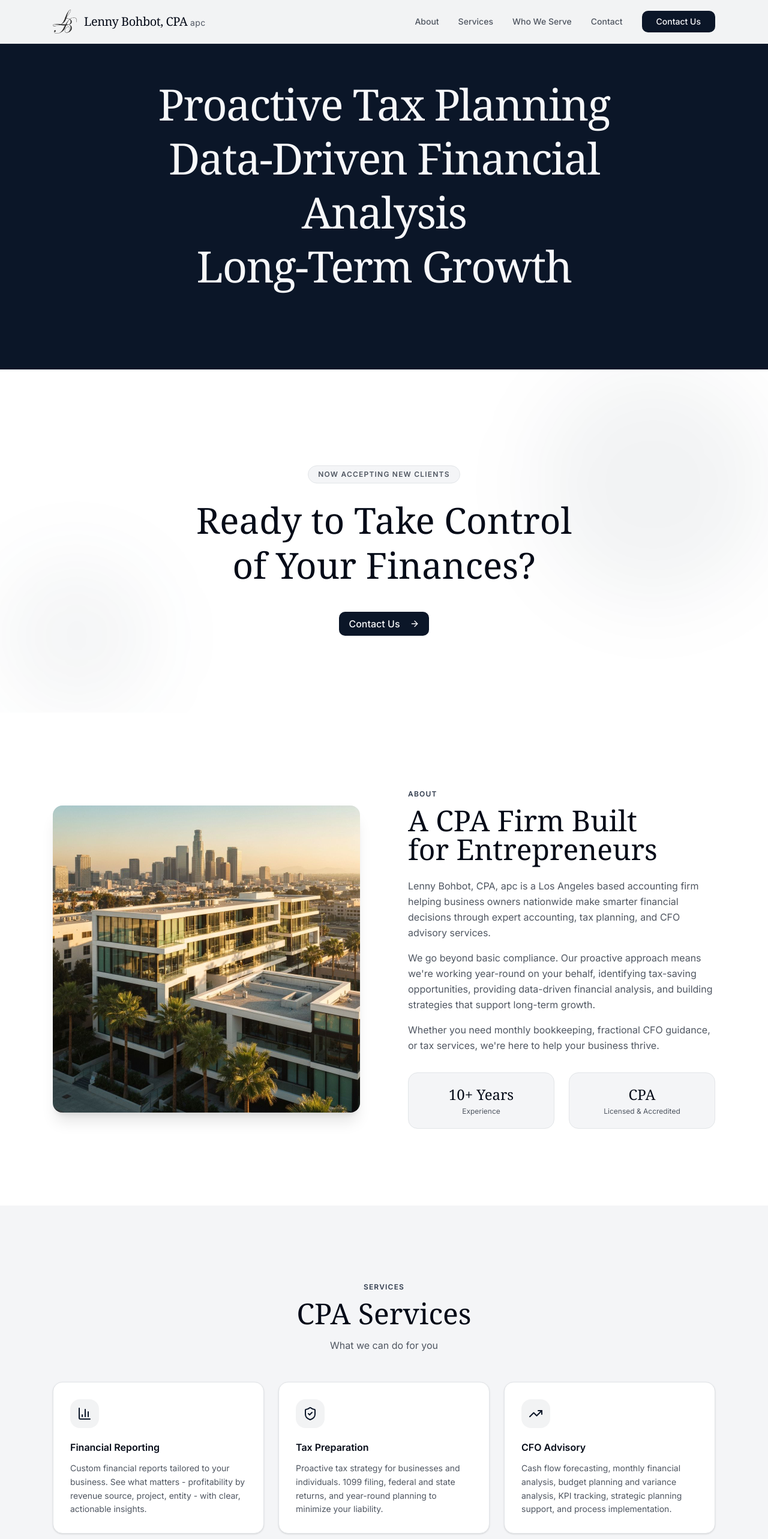
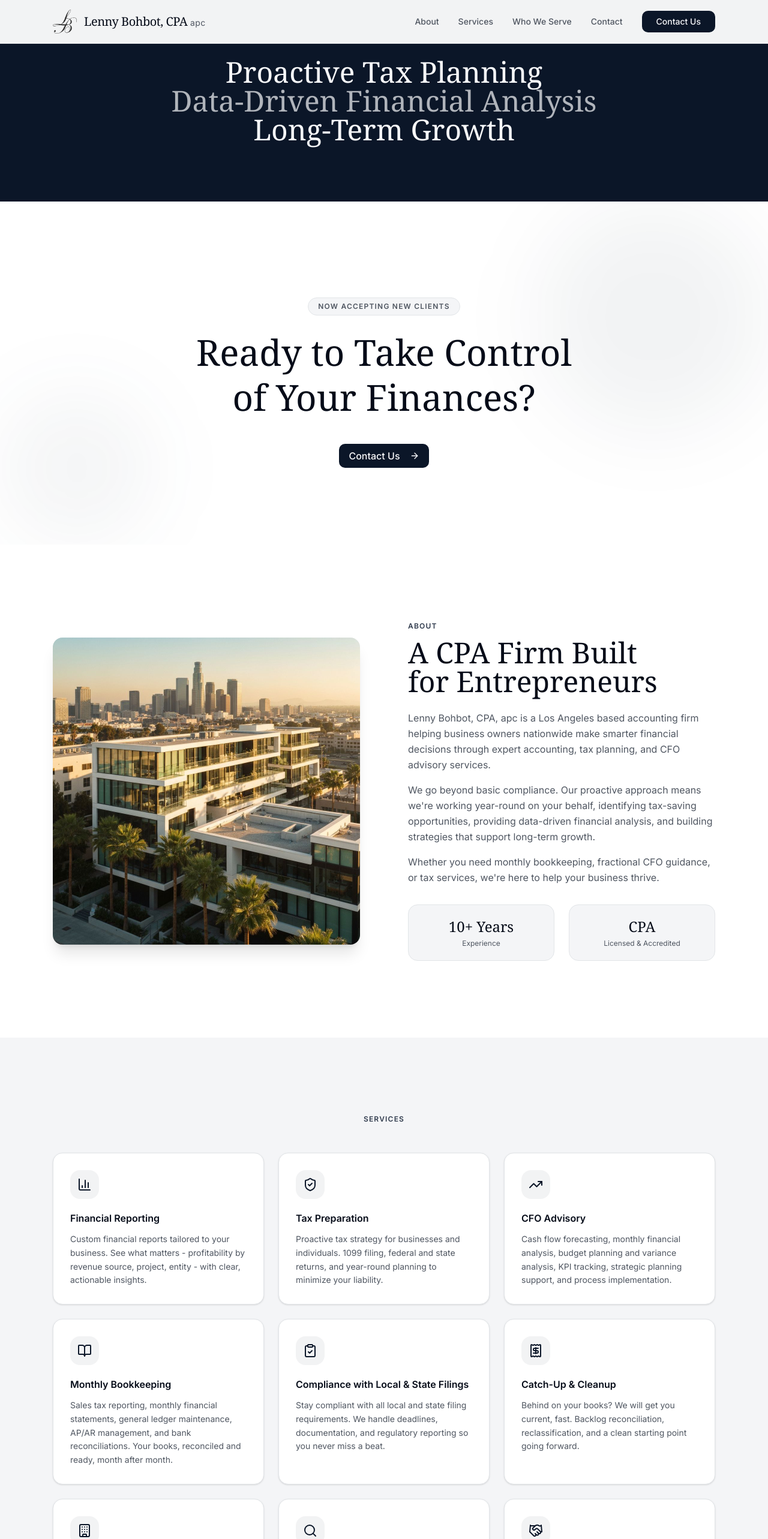
Before and after one commit to emmabohbot1998-dot/v0-cpa-landing-page, a Next.js app: page / in a window 1280 px wide. Shown: the top 2566 px of the page at 60% size. Built offline with nearby package versions, Linux system fonts and the light colour scheme; a web font is replaced by a local one.

Commit message:
Restored v40: fix: replace em dashes with commas and hyphens
Standardize text formatting across multiple components.

```diff
--- a/components/cta-banner.tsx
+++ b/components/cta-banner.tsx
@@ -1,11 +1,11 @@
 export function CtaBanner() {
   return (
-    <section className="bg-primary py-24 lg:py-32">
-      <div className="mx-auto max-w-5xl px-6 text-center">
-        <h2 className="font-serif text-4xl font-normal leading-tight tracking-tight text-primary-foreground md:text-5xl lg:text-7xl text-balance">
+    <section className="bg-primary py-20 lg:py-24">
+      <div className="mx-auto max-w-3xl px-6 text-center">
+        <h2 className="font-serif text-3xl text-primary-foreground md:text-4xl lg:text-5xl text-balance">
           Proactive Tax Planning
           <br />
-          Data-Driven Financial Analysis
+          <span className="text-primary-foreground/70">Data-Driven Financial Analysis</span>
           <br />
           Long-Term Growth
         </h2>
--- a/components/services.tsx
+++ b/components/services.tsx
@@ -75,12 +75,6 @@ export function Services() {
           <p className="text-xs font-semibold uppercase tracking-widest text-accent">
             Services
           </p>
-          <h2 className="mt-3 font-serif text-3xl text-foreground md:text-4xl lg:text-5xl text-balance">
-            CPA Services
-          </h2>
-          <p className="mt-4 text-base leading-relaxed text-muted-foreground">
-            What we can do for you
-          </p>
         </div>
 
         {/* 3-column grid */}
```
